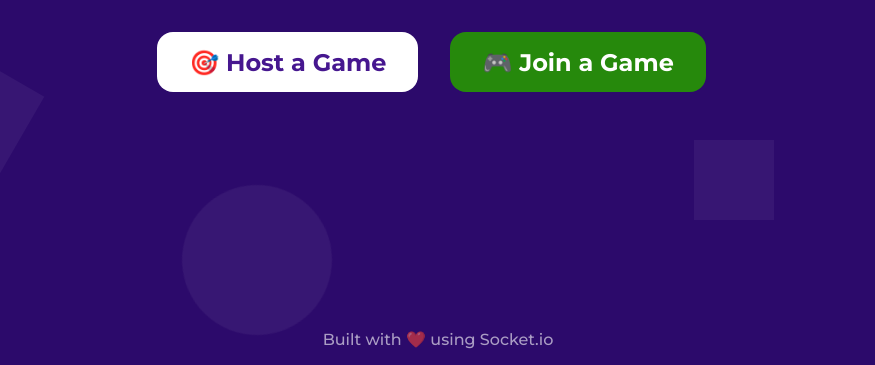
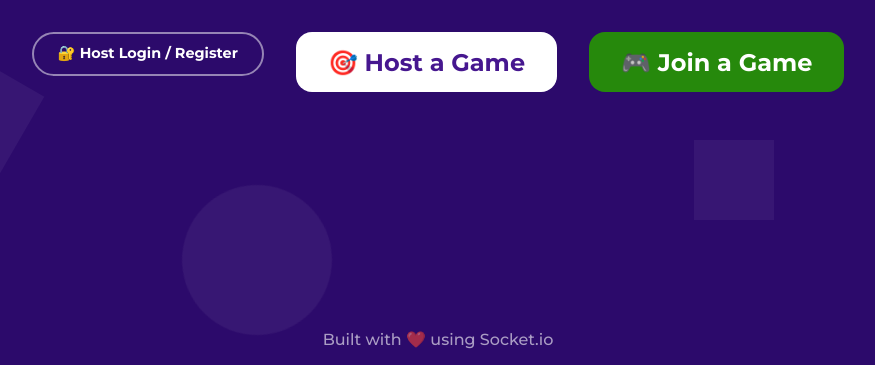
Before and after one commit to MunisSulaymon/quizblast, a website: page public/index.html in a window 1280 px wide. Shown: the part 435-800 px from the top of the page, without its empty margins (202-1077 px from the left). Drawn offline with Linux system fonts and the light colour scheme.

Commit message:
Add login button to home page

```diff
--- a/public/index.html
+++ b/public/index.html
@@ -27,7 +27,10 @@
             <p class="subtitle">The ultimate real-time quiz game!</p>
 
             <div class="home-buttons">
-                <a href="host.html" style="text-decoration: none;">
+                <a href="login.html" class="btn-login-home">
+                    🔐 Host Login / Register
+                </a>
+                <a href="#" onclick="checkAuthAndHost()" style="text-decoration: none;">
                     <button class="btn-host">🎯 Host a Game</button>
                 </a>
                 <a href="join.html" style="text-decoration: none;">
@@ -40,6 +43,21 @@
     <footer style="position: fixed; bottom: 1rem; width: 100%; text-align: center; opacity: 0.6;">
         Built with ❤️ using Socket.io
     </footer>
+
+    <script>
+        async function checkAuthAndHost() {
+            try {
+                const res = await fetch('/api/auth/me');
+                if (res.ok) {
+                    window.location.href = 'host.html';
+                } else {
+                    window.location.href = 'login.html';
+                }
+            } catch (e) {
+                window.location.href = 'login.html';
+            }
+        }
+    </script>
 </body>
 
 </html>
--- a/public/style.css
+++ b/public/style.css
@@ -116,6 +116,25 @@ button:disabled {
   background: var(--green-answer);
   color: var(--white);
   font-size: 1.5rem;
+}
+
+.btn-login-home {
+  display: inline-block;
+  background: transparent;
+  color: white;
+  border: 2px solid rgba(255,255,255,0.5);
+  padding: 10px 24px;
+  border-radius: 50px;
+  text-decoration: none;
+  font-size: 0.9rem;
+  font-weight: 600;
+  margin-bottom: 1rem;
+  transition: all 0.2s;
+}
+
+.btn-login-home:hover {
+  border-color: white;
+  background: rgba(255,255,255,0.1);
 }
 
 /* Quiz Builder */
```
